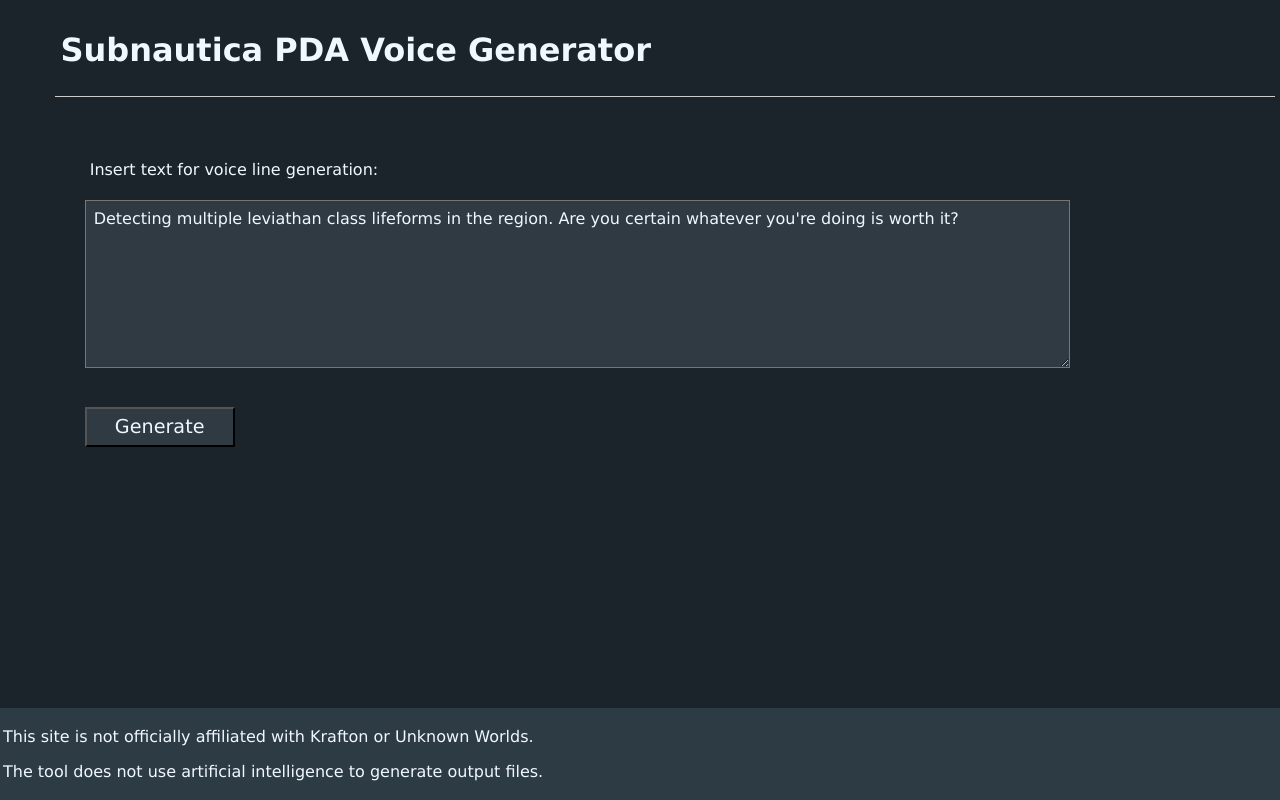
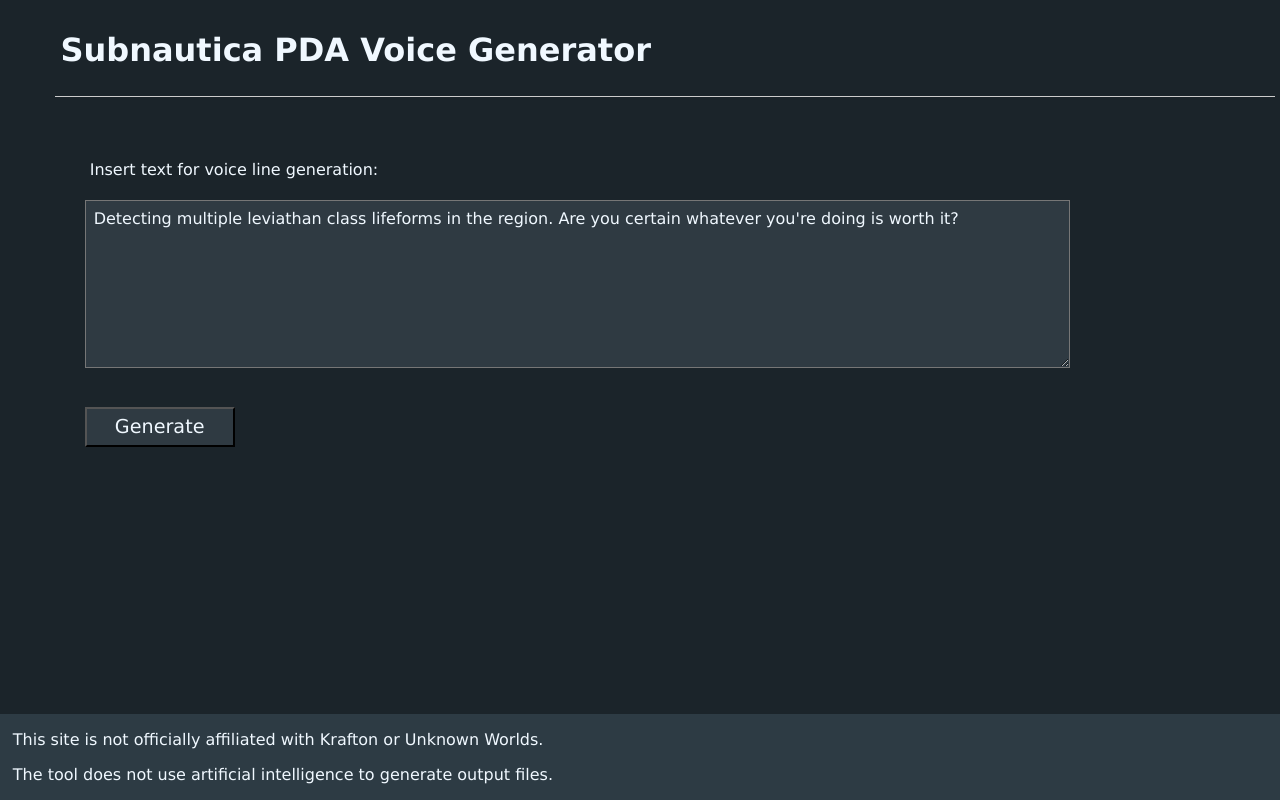
Before and after one commit to LeeTwentyThree/SnPdaVoice, a React (Create React App) app: page / in a window 1280 px wide. Built offline with nearby package versions, Linux system fonts and the light colour scheme; the HTML template or start-up script is replaced by a standard one.

Commit message:
Adjust footer padding

```diff
--- a/src/index.css
+++ b/src/index.css
@@ -28,7 +28,7 @@
 footer {
     background-color:#2d3b44;
     margin-top: auto;
-    padding: 3px;
+    padding-left: 1%;
 }
 
 #root {
```
